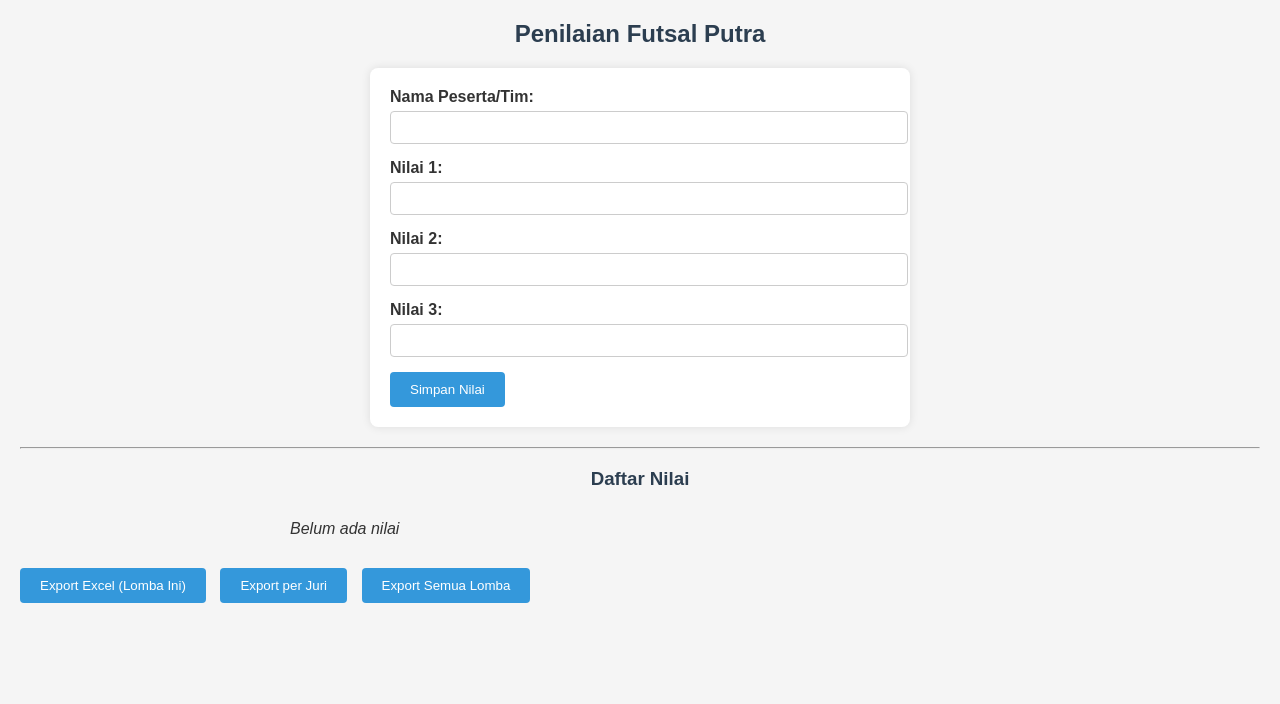
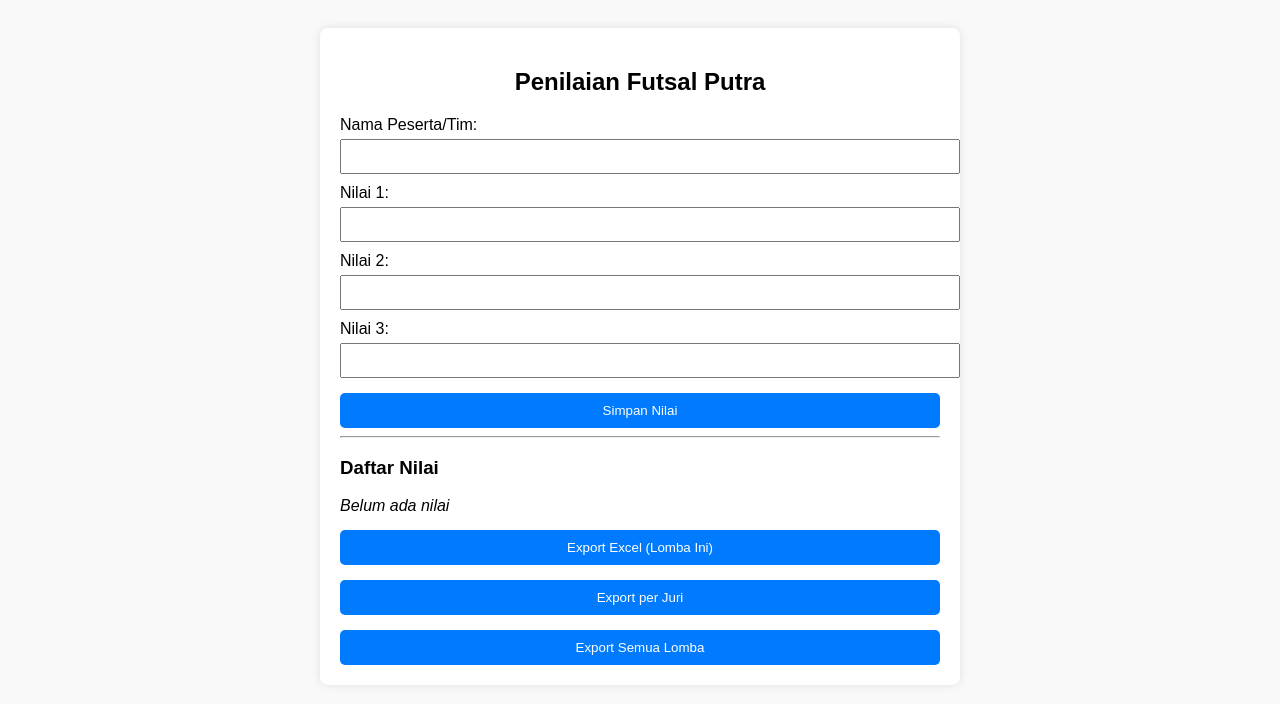
Before and after one commit to Dompesquad/Digital-scoring-porseni-v2, a plain HTML site: page penilaian-futsal.html in a window 1280 px wide. Drawn offline with Linux system fonts and the light colour scheme.

Commit message:
Update style.css

```diff
--- a/css/style.css
+++ b/css/style.css
@@ -1,91 +1,46 @@
 body {
   font-family: Arial, sans-serif;
-  margin: 20px;
-  background: #f5f5f5;
-  color: #333;
+  background: #f9f9f9;
+  padding: 20px;
 }
 
-h1, h2, h3 {
-  text-align: center;
-  color: #2c3e50;
-}
-
-form {
-  max-width: 500px;
-  margin: 20px auto;
+.container {
+  max-width: 600px;
+  margin: auto;
+  background: white;
   padding: 20px;
-  background: white;
   border-radius: 8px;
   box-shadow: 0 0 10px rgba(0,0,0,0.1);
 }
 
-label {
-  display: block;
-  margin-bottom: 5px;
-  font-weight: bold;
+h1, h2 {
+  text-align: center;
 }
 
-input[type="text"],
-input[type="number"],
-select {
+form label {
+  display: block;
+  margin-top: 10px;
+}
+
+form input {
   width: 100%;
   padding: 8px;
-  margin-bottom: 15px;
-  border: 1px solid #ccc;
-  border-radius: 4px;
+  margin-top: 5px;
 }
 
 button {
-  padding: 10px 20px;
-  background: #3498db;
+  margin-top: 15px;
+  padding: 10px;
+  width: 100%;
+  background: #007BFF;
   color: white;
   border: none;
-  border-radius: 4px;
-  cursor: pointer;
-  margin-right: 10px;
-}
-
-button:hover {
-  background: #2980b9;
-}
-
-#daftarNilai {
-  max-width: 700px;
-  margin: 30px auto;
+  border-radius: 5px;
 }
 
 .card-nilai {
-  background: #ffffff;
-  margin-bottom: 15px;
-  padding: 15px;
-  border-left: 5px solid #3498db;
+  background: #eef;
+  padding: 10px;
   border-radius: 5px;
-  box-shadow: 0 2px 5px rgba(0,0,0,0.1);
+  margin-bottom: 10px;
 }
-
-.card-nilai ul {
-  padding-left: 20px;
-}
-
-.tombol-lomba {
-  display: flex;
-  flex-wrap: wrap;
-  justify-content: center;
-  gap: 15px;
-  margin-top: 30px;
-}
-
-.tombol-lomba button {
-  background: #27ae60;
-}
-
-.tombol-lomba button:hover {
-  background: #1e8449;
-}
-
-.footer {
-  text-align: center;
-  font-size: 0.85em;
-  color: #777;
-  margin-top: 50px;
-}
```
